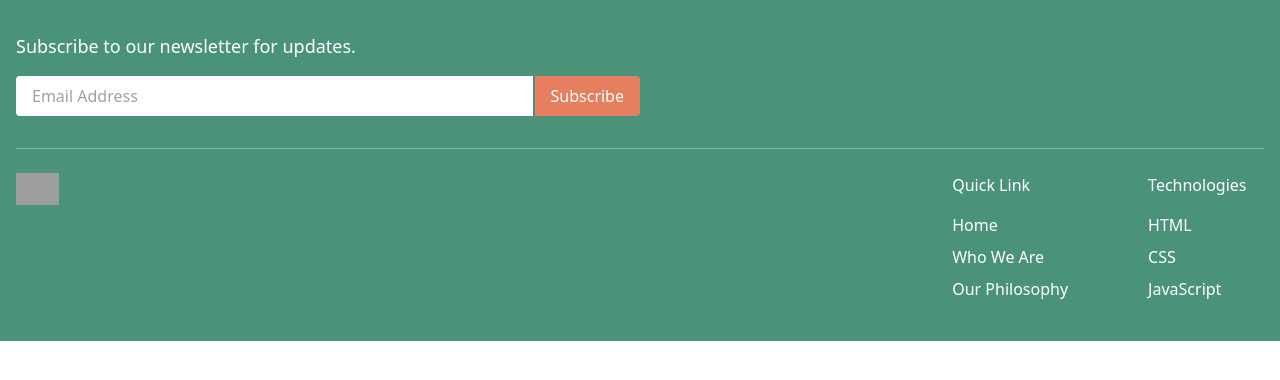
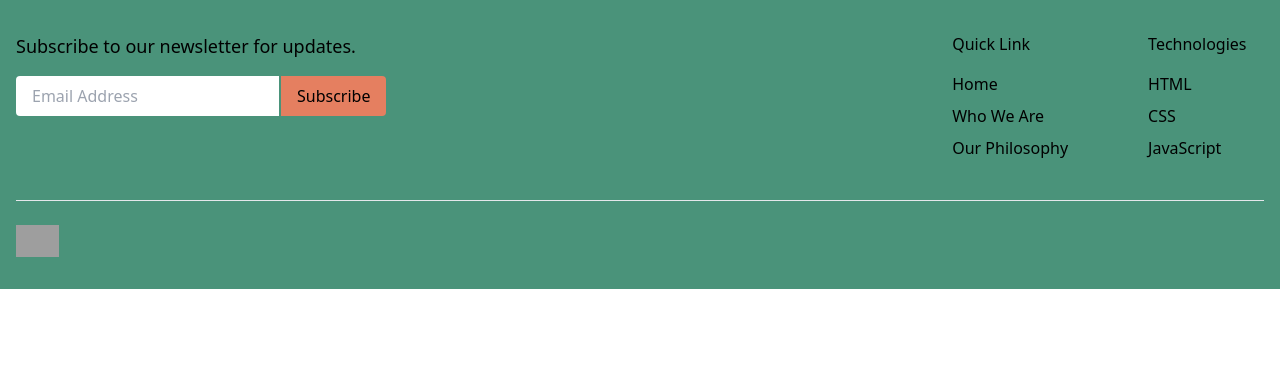
Before and after one commit to SiphiweZwane/Module_08_SIPZWA25095_PTO2502_GroupA_SIPHIWE-ZWANE_SDF05, a website: page Index.html in a window 1280 px wide. Drawn offline with nearby package versions, Linux system fonts and the light colour scheme; grey boxes are pictures that could not be loaded.

Commit message:
Moved the columns to the top of the divider line and made all text to black

```diff
--- a/Index.html
+++ b/Index.html
@@ -8,11 +8,13 @@
   <script src="https://cdn.tailwindcss.com"></script>
 </head>
 <body>
-  <footer class="w-full bg-[#4A937A] text-white">
+  <footer class="w-full bg-[#4A937A] text-black">
     <div class="container mx-auto px-4 py-8">
+      <!-- Newsletter and Links Area (Above Divider) -->
+      <div class="flex flex-col md:flex-row md:justify-between mb-8">
         <!-- Newsletter Subscription Area -->
-      <div class="mb-8">
-        <div class="w-full md:w-2/3 lg:w-1/2">
+        <div class="mb-6 md:mb-0">
+          <div class="w-full md:w-full lg:w-full">
             <h2 class="text-lg font-medium mb-4">Subscribe to our newsletter for updates.</h2>
             <!-- Newsletter Form -->
             <form class="flex items-center gap-[2px]">
@@ -32,22 +34,8 @@
           </div>
         </div>
 
-      <!-- Divider Line -->
-      <div class="border-t border-white border-opacity-30 my-6"></div>
-
-      <!-- Footer Links Area -->
-      <div class="flex flex-col md:flex-row md:justify-between">
-        <!-- Logo placed at the left -->
-        <div class="mb-6 md:mb-0 md:mr-auto">
-          <img
-            class="Footer-logo h-8"
-            src="https://codespace-assets.global.ssl.fastly.net/wp/assets/website/codespace-primary-logo-light.svg"
-            alt="CodeSpace Logo"
-          />
-        </div>
-
         <!-- Links Columns - Aligned to right -->
-        <div class="mb-8 md:mb-0 md:ml-auto">
+        <div class="md:ml-auto">
           <div class="grid grid-cols-2 gap-8 md:gap-20">
             <!-- Quick Links Column -->
             <div>
@@ -56,7 +44,7 @@
                 <li class="mb-2">
                   <a
                     href="#"
-                    class="hover:text-gray-200 transition-colors duration-200"
+                    class="hover:text-gray-800 transition-colors duration-200"
                   >
                     Home
                   </a>
@@ -64,7 +52,7 @@
                 <li class="mb-2">
                   <a
                     href="#"
-                    class="hover:text-gray-200 transition-colors duration-200"
+                    class="hover:text-gray-800 transition-colors duration-200"
                   >
                     Who We Are
                   </a>
@@ -72,7 +60,7 @@
                 <li class="mb-2">
                   <a
                     href="#"
-                    class="hover:text-gray-200 transition-colors duration-200"
+                    class="hover:text-gray-800 transition-colors duration-200"
                   >
                     Our Philosophy
                   </a>
@@ -87,7 +75,7 @@
                 <li class="mb-2">
                   <a
                     href="#"
-                    class="hover:text-gray-200 transition-colors duration-200"
+                    class="hover:text-gray-800 transition-colors duration-200"
                   >
                     HTML
                   </a>
@@ -95,7 +83,7 @@
                 <li class="mb-2">
                   <a
                     href="#"
-                    class="hover:text-gray-200 transition-colors duration-200"
+                    class="hover:text-gray-800 transition-colors duration-200"
                   >
                     CSS
                   </a>
@@ -103,7 +91,7 @@
                 <li class="mb-2">
                   <a
                     href="#"
-                    class="hover:text-gray-200 transition-colors duration-200"
+                    class="hover:text-gray-800 transition-colors duration-200"
                   >
                     JavaScript
                   </a>
@@ -113,6 +101,18 @@
           </div>
         </div>
       </div>
+
+      <!-- Divider Line -->
+      <div class="border-t border-orange border-opacity-30 my-6"></div>
+
+      <!-- Logo Section (Below Divider) -->
+      <div>
+        <img
+          class="Footer-logo h-8"
+          src="https://codespace-assets.global.ssl.fastly.net/wp/assets/website/codespace-primary-logo-light.svg"
+          alt="CodeSpace Logo"
+        />
+      </div>
     </div>
   </footer>
 </body>
```
Lines whose indentation alone changed are shown as unchanged.
